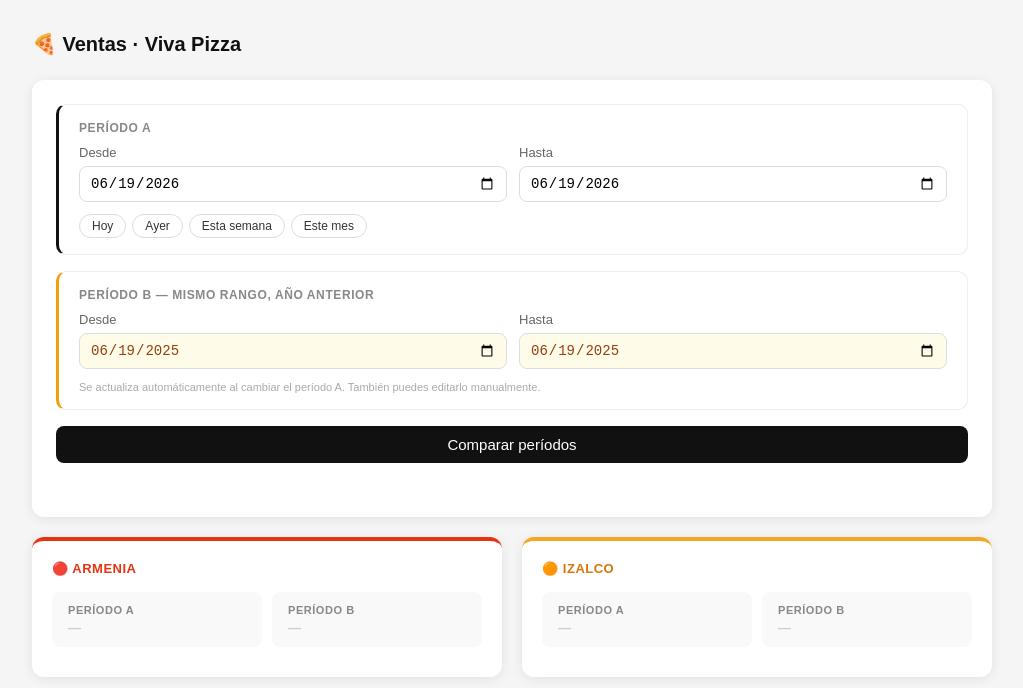
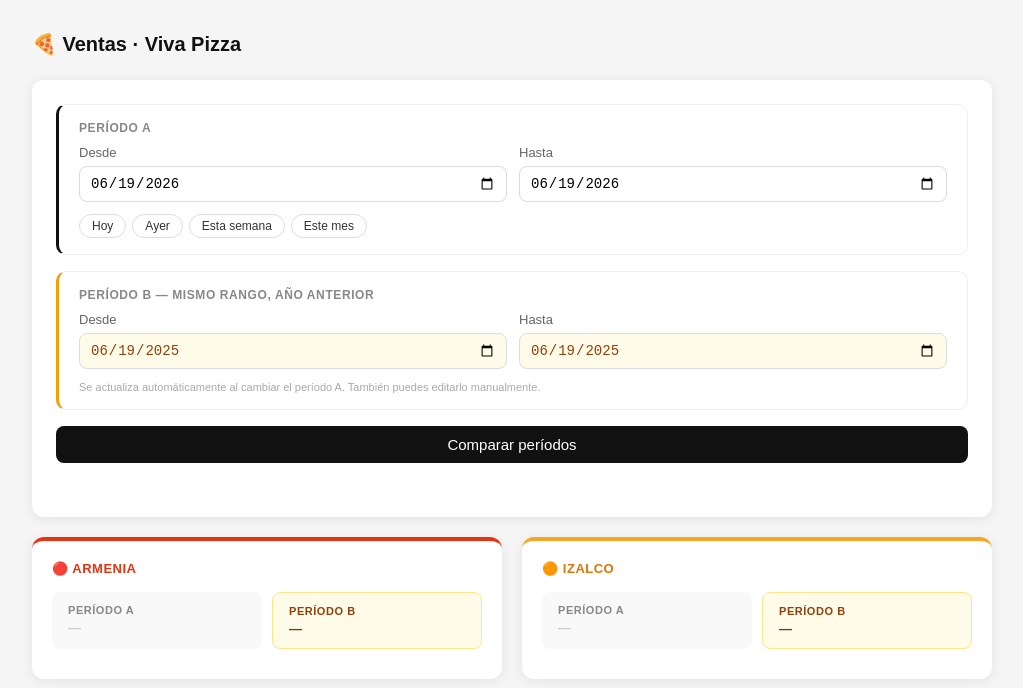
Before and after one commit to edwinfloresv/vivapizza-panel, a plain HTML site: page index.html in a window 1280 px wide. Shown: the whole page, without its empty margins (128-1151 px from the left). Drawn offline with Linux system fonts and the light colour scheme.

Commit message:
style: resaltar Período B con fondo amarillo y texto oscuro

```diff
--- a/index.html
+++ b/index.html
@@ -46,9 +46,13 @@
 
     .comparacion { display: grid; grid-template-columns: 1fr 1fr; gap: 10px; margin-bottom: 10px; }
     .res-bloque { border-radius: 8px; padding: 0.75rem 1rem; background: #f9f9f9; }
+    .res-bloque.per-b { background: #fefce8; border: 1px solid #fde68a; }
     .res-bloque .etiqueta { font-size: 11px; font-weight: 600; text-transform: uppercase; letter-spacing: 0.05em; color: #888; margin-bottom: 3px; }
+    .res-bloque.per-b .etiqueta { color: #92400e; }
     .res-bloque .periodo-txt { font-size: 11px; color: #aaa; margin-bottom: 4px; }
+    .res-bloque.per-b .periodo-txt { color: #a16207; }
     .res-bloque .total { font-size: 22px; font-weight: 700; color: #111; }
+    .res-bloque.per-b .total { color: #78350f; }
     .res-bloque .loading { font-size: 13px; color: #ccc; }
 
     .diferencia { border-radius: 8px; padding: 0.75rem 1rem; background: #f0fdf4; border: 1px solid #bbf7d0; text-align: center; }
@@ -115,7 +119,7 @@
           <div class="periodo-txt" id="arm-a-periodo"></div>
           <div class="total loading" id="arm-a-total">—</div>
         </div>
-        <div class="res-bloque">
+        <div class="res-bloque per-b">
           <div class="etiqueta">Período B</div>
           <div class="periodo-txt" id="arm-b-periodo"></div>
           <div class="total loading" id="arm-b-total">—</div>
@@ -137,7 +141,7 @@
           <div class="periodo-txt" id="izl-a-periodo"></div>
           <div class="total loading" id="izl-a-total">—</div>
         </div>
-        <div class="res-bloque">
+        <div class="res-bloque per-b">
           <div class="etiqueta">Período B</div>
           <div class="periodo-txt" id="izl-b-periodo"></div>
           <div class="total loading" id="izl-b-total">—</div>
```
